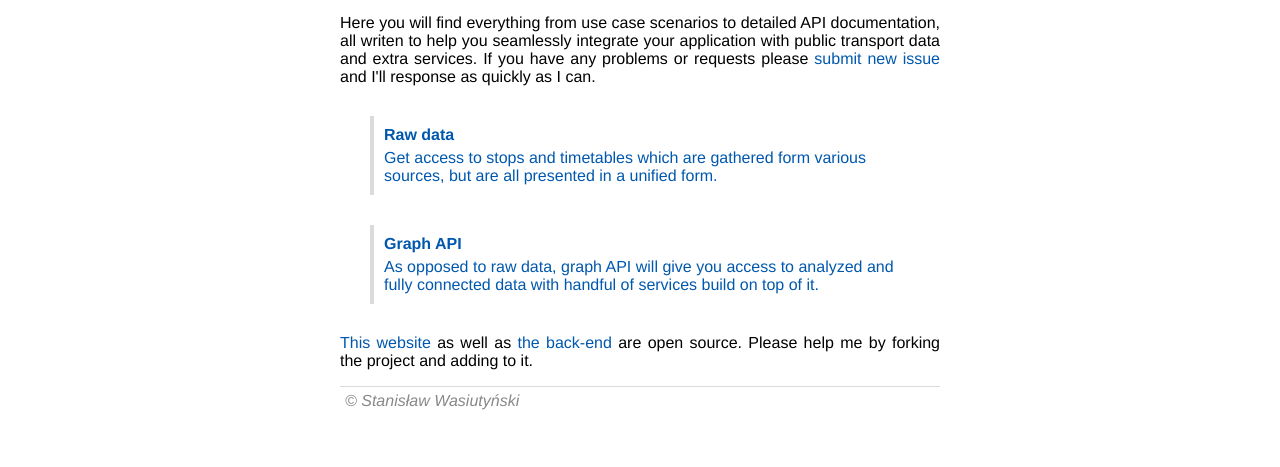
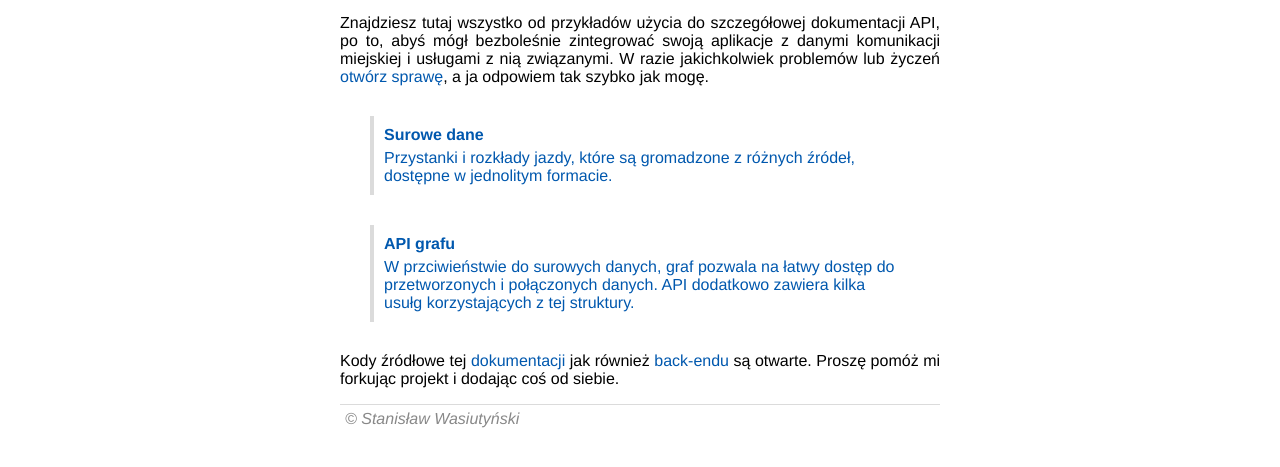
Before and after one commit to Stanley/bagatela, a plain HTML site: page index.html in a window 1280 px wide. Shown: the part 81-548 px from the top of the page. Drawn offline with Linux system fonts and the light colour scheme; a web font is replaced by a local one.

Commit message:
+ translated index.html to polish

```diff
--- a/index.html
+++ b/index.html
@@ -12,21 +12,19 @@
       </div>
     </div>
     <div class="content">
-      <p>Here you will find everything from use case scenarios to detailed API
-         documentation, all writen to help you seamlessly integrate your
-         application with public transport data and extra services.
-         If you have any problems or requests please <a href="https://github.com/Stanley/bagatela/issues/new">submit new issue</a> and I'll response as quickly as I can.
+      <p>Znajdziesz tutaj wszystko od przykładów użycia do szczegółowej dokumentacji API, po to, abyś mógł bezboleśnie zintegrować swoją aplikacje z danymi komunikacji miejskiej i usługami z nią związanymi.
+         W razie jakichkolwiek problemów lub życzeń <a href="https://github.com/Stanley/bagatela/issues/new">otwórz sprawę</a>, a ja odpowiem tak szybko jak mogę.
       </p>
       <a class="button" href="./API.1.html">
-        <strong>Raw data</strong>
-        Get access to stops and timetables which are gathered form various sources, but are all presented in a unified form.
+        <strong>Surowe dane</strong>
+        Przystanki i rozkłady jazdy, które są gromadzone z różnych źródeł, dostępne w jednolitym formacie.
       </a>
       <a class="button" href="./GRAPH.1.html">
-        <strong>Graph API</strong>
-        As opposed to raw data, graph API will give you access to analyzed and fully connected data with handful of services build on top of it.
+        <strong>API grafu</strong>
+        W przciwieństwie do surowych danych, graf pozwala na łatwy dostęp do przetworzonych i połączonych danych. API dodatkowo zawiera kilka usułg korzystających z tej struktury.
       </a>
       <p>
-         <a href="https://github.com/Stanley/bagatela/tree/gh-pages">This website</a> as well as <a href="https://github.com/Stanley/bagatela">the back-end</a> are open source. Please help me by forking the project and adding to it.
+         Kody źródłowe tej <a href="https://github.com/Stanley/bagatela/tree/gh-pages">dokumentacji</a> jak również <a href="https://github.com/Stanley/bagatela">back-endu</a> są otwarte. Proszę pomóż mi forkując projekt i dodając coś od siebie.
       </p>
       <div class="author">© <a href="http://twitter.com/wasiutynski">Stanisław Wasiutyński</a></div>
     </div>
```
